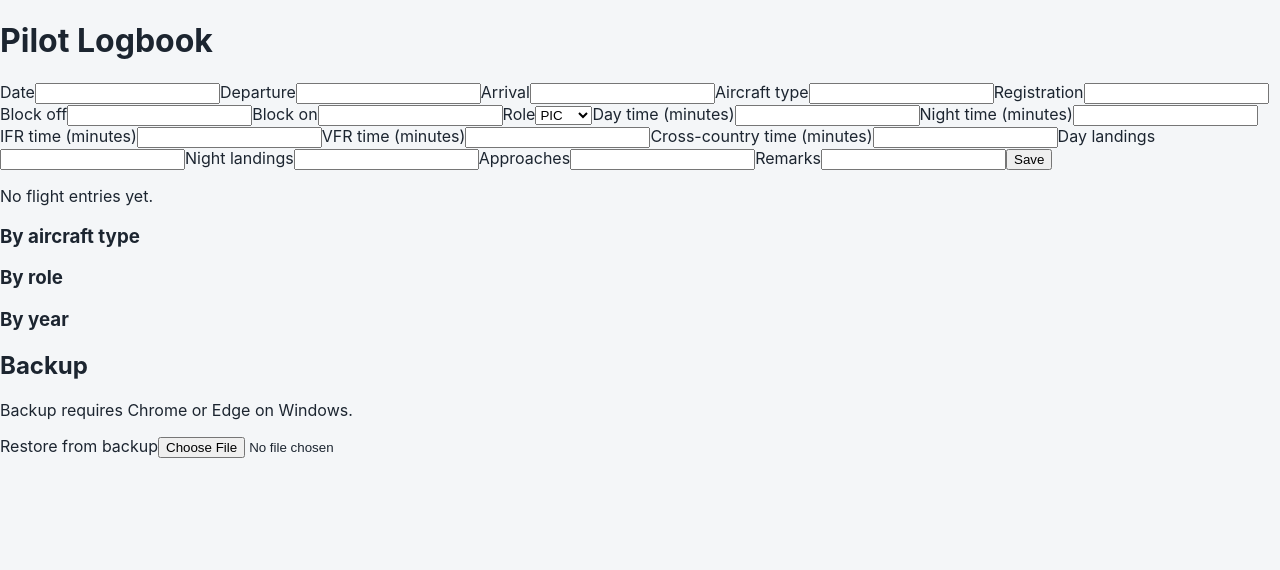
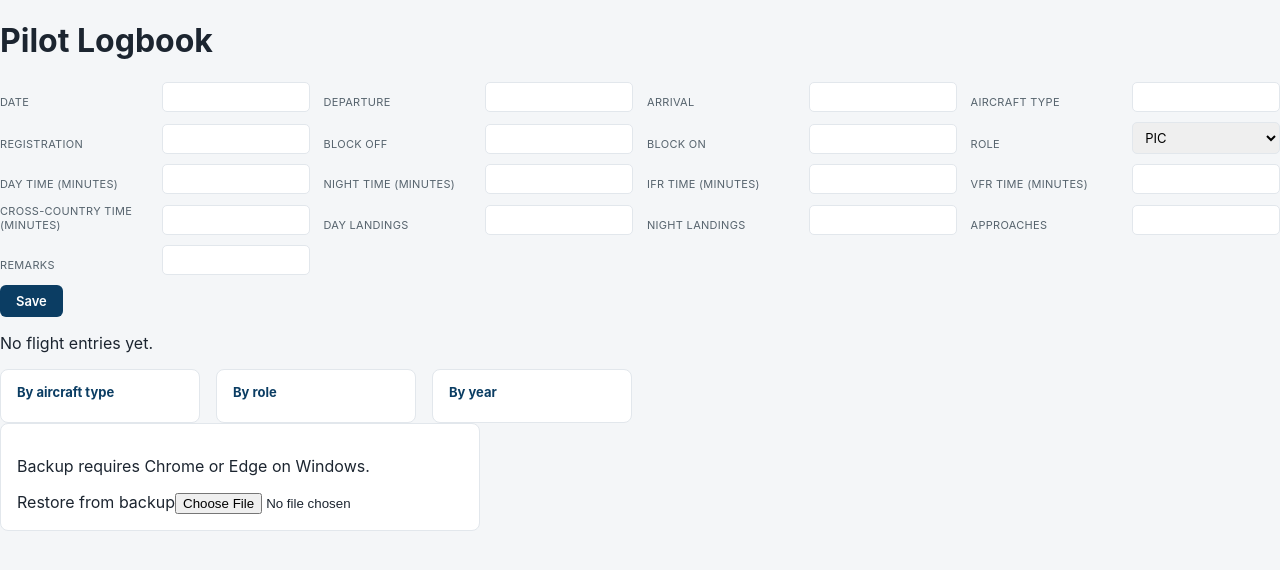
Before and after one commit to gamalaon-svg/pilot-logbook, a React (Vite) app: page / in a window 1280 px wide. Shown: the top 570 px of the page. Built offline with nearby package versions, Linux system fonts and the light colour scheme.

Commit message:
feat: add style hooks to existing components

```diff
--- a/src/components/BackupSettings.tsx
+++ b/src/components/BackupSettings.tsx
@@ -17,8 +17,7 @@ export function BackupSettings({ status, onConnect, onRestoreFile }: BackupSetti
   }
 
   return (
-    <section>
-      <h2>Backup</h2>
+    <section className="backup-settings">
       {!status.supported && <p>Backup requires Chrome or Edge on Windows.</p>}
       {status.supported && !status.connected && (
         <button type="button" onClick={onConnect}>
--- a/src/components/FlightEntryForm.tsx
+++ b/src/components/FlightEntryForm.tsx
@@ -94,7 +94,7 @@ export function FlightEntryForm({ initialValue, onSubmit }: FlightEntryFormProps
   }
 
   return (
-    <form onSubmit={handleSubmit}>
+    <form onSubmit={handleSubmit} className="flight-form">
       <label htmlFor="date">Date</label>
       <input id="date" type="text" value={form.date} onChange={handleChange("date")} />
 
--- a/src/components/FlightEntryList.tsx
+++ b/src/components/FlightEntryList.tsx
@@ -13,7 +13,8 @@ export function FlightEntryList({ entries, onEdit, onDelete }: FlightEntryListPr
   }
 
   return (
-    <table>
+    <div className="logbook-table-wrap">
+      <table className="logbook-table">
         <thead>
           <tr>
             <th>Date</th>
@@ -46,5 +47,6 @@ export function FlightEntryList({ entries, onEdit, onDelete }: FlightEntryListPr
           ))}
         </tbody>
       </table>
+    </div>
   );
 }
--- a/src/components/TotalsSummary.tsx
+++ b/src/components/TotalsSummary.tsx
@@ -8,7 +8,7 @@ interface TotalsSummaryProps {
 
 function TotalsTable({ title, totals }: { title: string; totals: Record<string, number> }) {
   return (
-    <div>
+    <div className="totals-block">
       <h3>{title}</h3>
       <ul>
         {Object.entries(totals).map(([key, minutes]) => (
@@ -23,7 +23,7 @@ function TotalsTable({ title, totals }: { title: string; totals: Record<string,
 
 export function TotalsSummary({ entries }: TotalsSummaryProps) {
   return (
-    <section>
+    <section className="totals-summary">
       <TotalsTable title="By aircraft type" totals={totalMinutesByAircraftType(entries)} />
       <TotalsTable title="By role" totals={totalMinutesByRole(entries)} />
       <TotalsTable title="By year" totals={totalMinutesByYear(entries)} />
```
Lines whose indentation alone changed are shown as unchanged.
